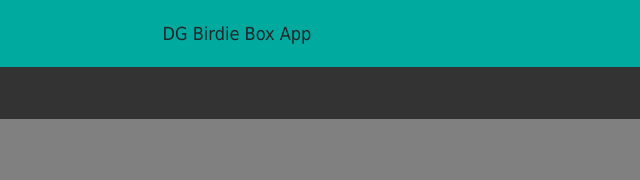
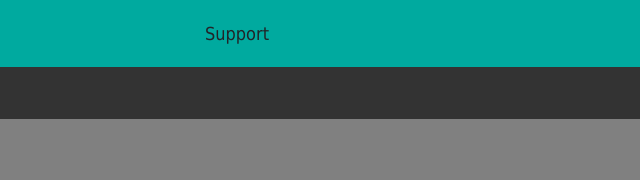
Before and after one commit to kreativsuper/DGBirdieBox, a plain HTML site: page support.html in a window 1280 px wide. Shown: the full height of the page, 403-1043 px from the left. Drawn offline with nearby package versions, Linux system fonts and the light colour scheme.

Commit message:
Update support.html

```diff
--- a/support.html
+++ b/support.html
@@ -9,7 +9,7 @@
     </head>
     <body class="background">
         <header class="intro">
-            <div class="large">DG Birdie Box App</div>
+            <div class="large">Support</div>
         </header>
 
         <div class="topnav">
```
